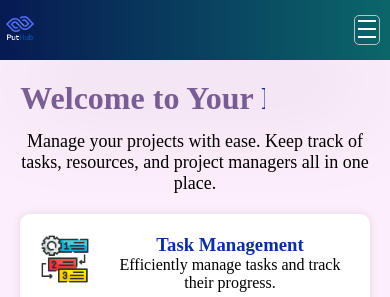
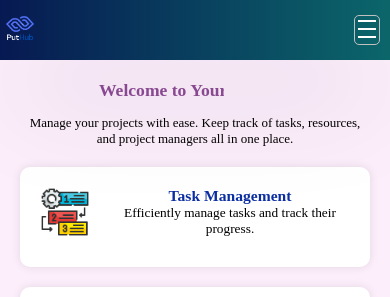
Before and after one commit to RAJKUMARSHRIVASH/PutHub, a React (Vite) app in the folder client/: page / in a window 390 px wide. Shown: the top 297 px of the page. Built offline with nearby package versions, Linux system fonts and the light colour scheme; a web font is replaced by a local one.

Commit message:
features h2 title removed, css or username changed,mobile view

```diff
--- a/client/src/components/HomePageItem/Home.module.css
+++ b/client/src/components/HomePageItem/Home.module.css
@@ -19,7 +19,6 @@
 .hero h1>span {
     color: #0b2ea2;
 }
-
 
 .hero p {
     font-size: large;
@@ -46,7 +45,7 @@
         width: 0;
     }
 
-    30%{
+    30% {
         color: rgb(165, 42, 142);
     }
 
@@ -65,7 +64,8 @@
     text-align: center;
     margin-bottom: 40px;
 }
-.features  h2{
+
+.features h2 {
     color: #0b2ea2;
 }
 
@@ -79,10 +79,11 @@
     gap: 20px;
 }
 
-.featureCard div h3{
+.featureCard div h3 {
     color: #0b2ea2;
 }
-.featureCard:hover div h3{
+
+.featureCard:hover div h3 {
     color: aliceblue;
 }
 
@@ -151,10 +152,20 @@
 @media screen and (max-width: 767px) {
     .homepage {
         padding: 20px;
+        font-size: smaller;
+
     }
 
     .hero {
         margin-bottom: 20px;
+    }
+
+    .text {
+        font-size: 1.1rem;
+    }
+
+    .hero p {
+        font-size: small;
     }
 
     .features {
@@ -172,5 +183,6 @@
         width: 100%;
         grid-template-columns: none;
         gap: 1rem;
+        font-size: smaller;
     }
 }
--- a/client/src/components/HomePageItem/Home.tsx
+++ b/client/src/components/HomePageItem/Home.tsx
@@ -19,7 +19,7 @@ const Home: React.FC = () => {
                 <div className={styles.typingAnimation}>
                     <h1 className={styles.text}>Welcome to Your <span>PutHub</span></h1>
                 </div>
-                <p>
+                <p >
                     Manage your projects with ease. Keep track of tasks, resources, and project managers all in one place.
                 </p>
             </div>
--- a/client/src/components/Login/Login.module.css
+++ b/client/src/components/Login/Login.module.css
@@ -53,3 +53,10 @@ button:hover {
     color: rgb(73, 164, 244);
     text-decoration: none;
 }
+
+@media screen and (max-width: 550px) {
+    .container{
+        width: 80%;
+        max-width: 250px;
+    }
+}
--- a/client/src/components/Signup/Signup.module.css
+++ b/client/src/components/Signup/Signup.module.css
@@ -60,3 +60,11 @@ button:hover {
     color: rgb(73, 164, 244);
     text-decoration: none;
 }
+
+
+@media screen and (max-width: 550px) {
+    .container{
+        width: 80%;
+        max-width: 250px;
+    }
+}
```
